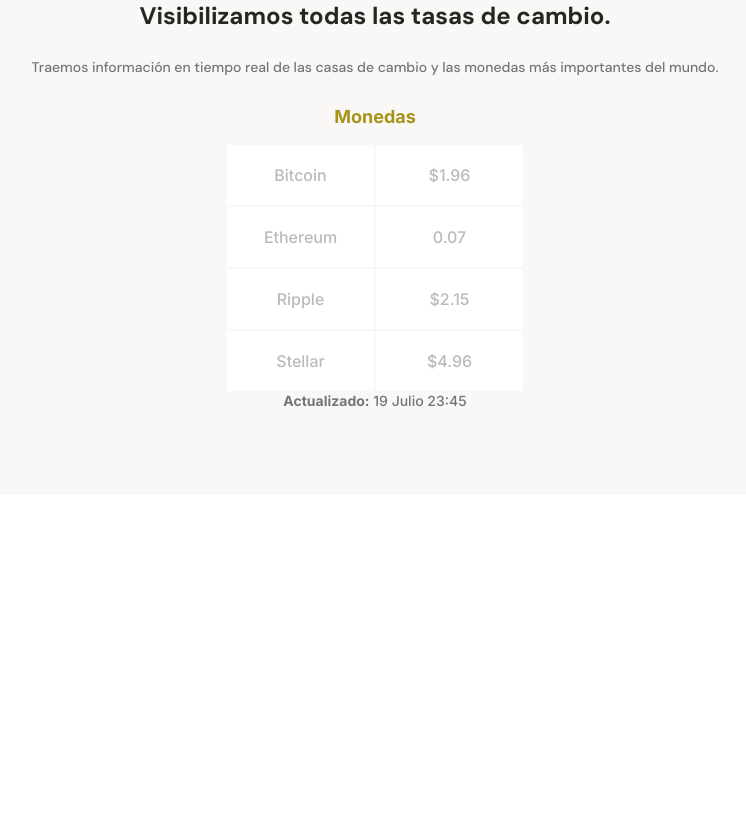
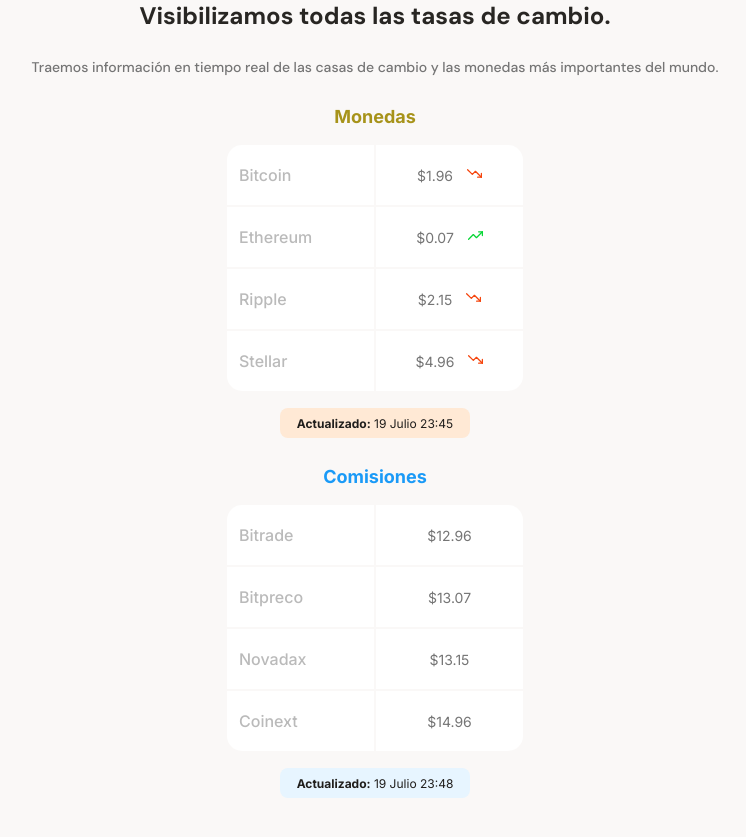
Before and after one commit to melquin84/mobile-first-project, a plain HTML site: page index.html in a window 1280 px wide. Shown: the part 661-1498 px from the top of the page, without its empty margins (265-1011 px from the left). Before the commit the page ends 1156 px from the top, so only its background shows below. Drawn offline with Linux system fonts and the light colour scheme.

Commit message:
Sección de tablas finalizadas

```diff
--- a/index.html
+++ b/index.html
@@ -34,24 +34,70 @@
                         <table>
                             <tr>
                                 <td class="table__top-left">Bitcoin</td>
-                                <td class="table__top-right table__right">$1.96 <span></span></td>
+                                <td class="table__top-right table__right">
+                                    $1.96
+                                    <span class="down"></span>
+                                </td>
                             </tr>
                             <tr>
                                 <td>Ethereum</td>
-                                <td class="table__right">0.07 <span></span></td>
+                                <td class="table__right">
+                                    $0.07
+                                    <span class="up"></span>
+                                </td>
                             </tr>
                             <tr>
                                 <td>Ripple</td>
-                                <td class="table__right">$2.15 <span></span></td>
+                                <td class="table__right">
+                                    $2.15
+                                    <span class="down"></span>
+                                </td>
                             </tr>
                             <tr>
                                 <td class="table__bottom-left">Stellar</td>
-                                <td class="table__bottom-right table__right">$4.96 <span></span></td>
+                                <td class="table__bottom-right table__right">
+                                    $4.96
+                                    <span class="down"></span>
+                                </td>
                             </tr>
                         </table>
                     </div>
                     <div class="currency-table--date">
                         <p><b>Actualizado:</b> 19 Julio 23:45</p>
+                    </div>
+                </div>
+                <div class="main-currency-table">
+                    <p class="commission-table--title">Comisiones</p>
+                    <div class="currency-table--container">
+                        <table>
+                            <tr>
+                                <td class="table__top-left">Bitrade</td>
+                                <td class="table__top-right table__right">
+                                    $12.96
+                                </td>
+                            </tr>
+                            <tr>
+                                <td>Bitpreco</td>
+                                <td class="table__right">
+                                    $13.07
+                                </td>
+                            </tr>
+                            <tr>
+                                <td>Novadax</td>
+                                <td class="table__right">
+                                    $13.15
+                                </td>
+                            </tr>
+                            <tr>
+                                <td class="table__bottom-left">Coinext</td>
+                                <td class="table__bottom-right table__right">
+                                    $14.96
+                                </td>
+                            </tr>
+                        </table>
+                    </div>
+                    <div class="commission-table--date">
+                        <p><b>Actualizado:</b> 19 Julio 23:48</p>
                     </div>
                 </div>
             </section>
--- a/styles.css
+++ b/styles.css
@@ -168,6 +168,14 @@ main {
     color: var(--bitcoin-orange);
 }
 
+.main-currency-table .commission-table--title {
+    margin-bottom: 15px;
+    font-size: 1.8rem;
+    font-weight: bold;
+    line-height: 2.3rem;
+    color: var(--secondary-blue);
+}
+
 .currency-table--container {
     width: 90%;
     min-width: 230px;
@@ -185,7 +193,82 @@ main {
     width: 50%;
     font-size: 1.6rem;
     font-weight: 500;
-    list-style: 1.9rem;
+    line-height: 1.9rem;
     color: var(--grey);
     background-color: var(--just-white);
+    text-align: left;
+    padding-left: 12px;
 }
+
+.currency-table--container .table__top-left {
+    border-radius: 15px 0 0 0;
+}
+
+.currency-table--container .table__top-right {
+    border-radius: 0 15px 0 0;
+}
+
+.currency-table--container .table__bottom-left {
+    border-radius: 0 0 0 15px;
+}
+
+.currency-table--container .table__bottom-right {
+    border-radius: 0 0 15px 0;
+}
+
+.currency-table--container .table__right {
+    font-size: 1.4rem;
+    font-weight: normal;
+    line-height: 1.7rem;
+    color: #757575;
+    text-align: center;
+    padding-right: 12px;
+}
+
+.currency-table--container .down {
+    display: inline-block;
+    width: 15px;
+    height: 15px;
+    margin-left: 10px;
+    background-image: url('./assets/icons/trending-down.svg');
+    background-size: cover;
+    background-position: center;
+    background-repeat: no-repeat;
+}
+
+.currency-table--container .up {
+    display: inline-block;
+    width: 15px;
+    height: 15px;
+    margin-left: 10px;
+    background-image: url('./assets/icons/trending-up.svg');
+    background-size: cover;
+    background-position: center;
+    background-repeat: no-repeat;
+}
+
+.currency-table--date,
+.commission-table--date {
+    width: 190px;
+    height: 30px;
+    margin: 0 auto;
+    margin-top: 15px;
+    padding: 8px;
+    border-radius: 8px;
+}
+
+.currency-table--date {
+    background-color: var(--soft-orange);
+}
+
+.commission-table--date {
+    background-color: var(--soft-blue);
+}
+
+.currency-table--date p,
+.commission-table--date p {
+    font-size: 1.2rem;
+    line-height: 1.5rem;
+    color: var(--warm-black);
+    font-weight: 400;
+}
```
